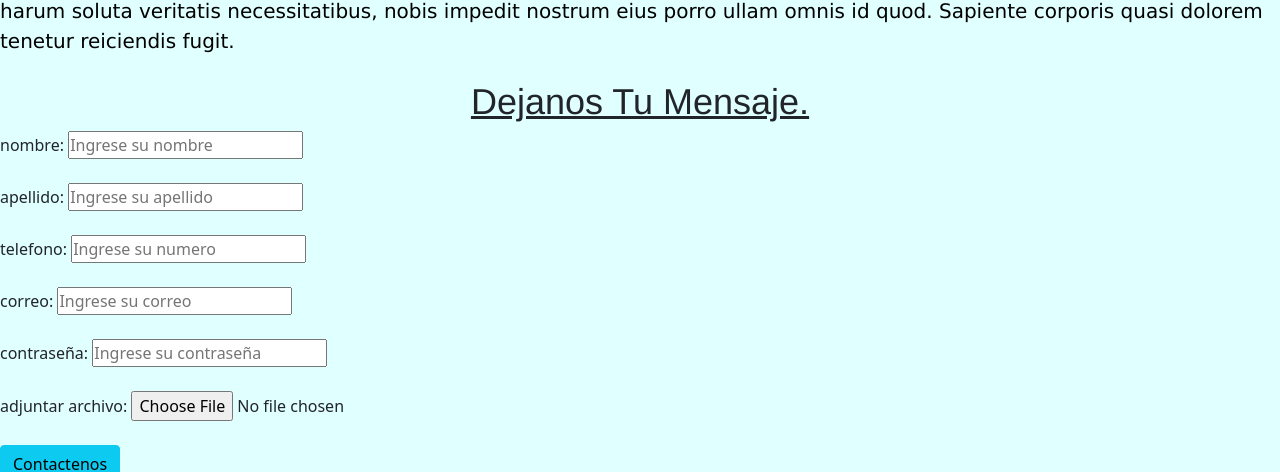
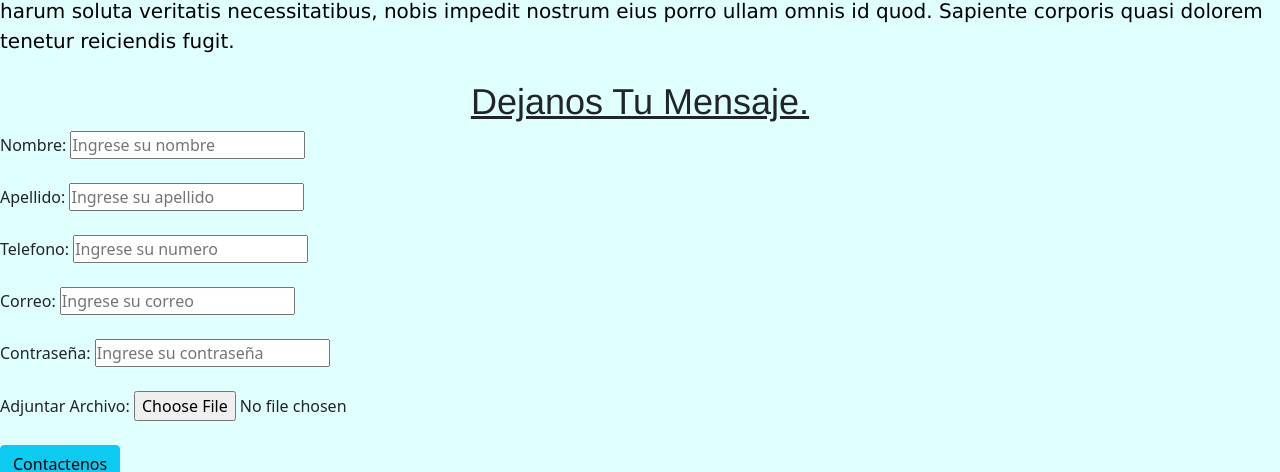
Before and after one commit to Santideveloper94/proyecto-final---santiago-nicolas-de-giacomi, a website: page pages/contacto.html in a window 1280 px wide. Shown: the part 855-1327 px from the top of the page. Drawn offline with nearby package versions, Linux system fonts and the light colour scheme; some packages are replaced by stand-ins of ours; a script that the page names is missing; a web font is replaced by a local one.

Commit message:
ultima version

```diff
--- a/pages/contacto.html
+++ b/pages/contacto.html
@@ -44,27 +44,27 @@
         <form action="contacto.html" method="post" enctype="text/plain">
             <div class="cajaGral">
             <div class="cajaForm">
-            <label class="tituloformulario" for="nombre">nombre:</label>
+            <label class="tituloformulario" for="nombre">Nombre:</label>
             <input class="formulario" type="text" name="nombre" required placeholder="Ingrese su nombre">
         </div><br>
         <div class="cajaForm">
-            <label class="tituloformulario" for="apellido">apellido:</label>
+            <label class="tituloformulario" for="apellido">Apellido:</label>
             <input class="formulario" type="text" name="apellido" required placeholder="Ingrese su apellido">
         </div><br>
         <div class="cajaForm">
-            <label class="tituloformulario" for="telefono">telefono:</label>
+            <label class="tituloformulario" for="telefono">Telefono:</label>
             <input class="formulario"f type="text" name="telefono" required placeholder="Ingrese su numero">
         </div><br>
         <div class="cajaForm">
-            <label class="tituloformulario" for="correo">correo:</label>
+            <label class="tituloformulario" for="correo">Correo:</label>
             <input class="formulario" type="email" name="correo" required placeholder="Ingrese su correo">
         </div><br>
         <div class="cajaForm">
-            <label class="tituloformulario" for="pass">contraseña:</label>
+            <label class="tituloformulario" for="pass">Contraseña:</label>
             <input class="formulario" type="password" name="pass" required placeholder="Ingrese su contraseña">
         </div><br>
         <div class="cajaForm">
-            <label class="tituloformulario" for="file">adjuntar archivo:</label>
+            <label class="tituloformulario" for="file">Adjuntar Archivo:</label>
             <input class="formulario" type="file" name="file">
         </div><br>
         <!-- Button info -->
```
